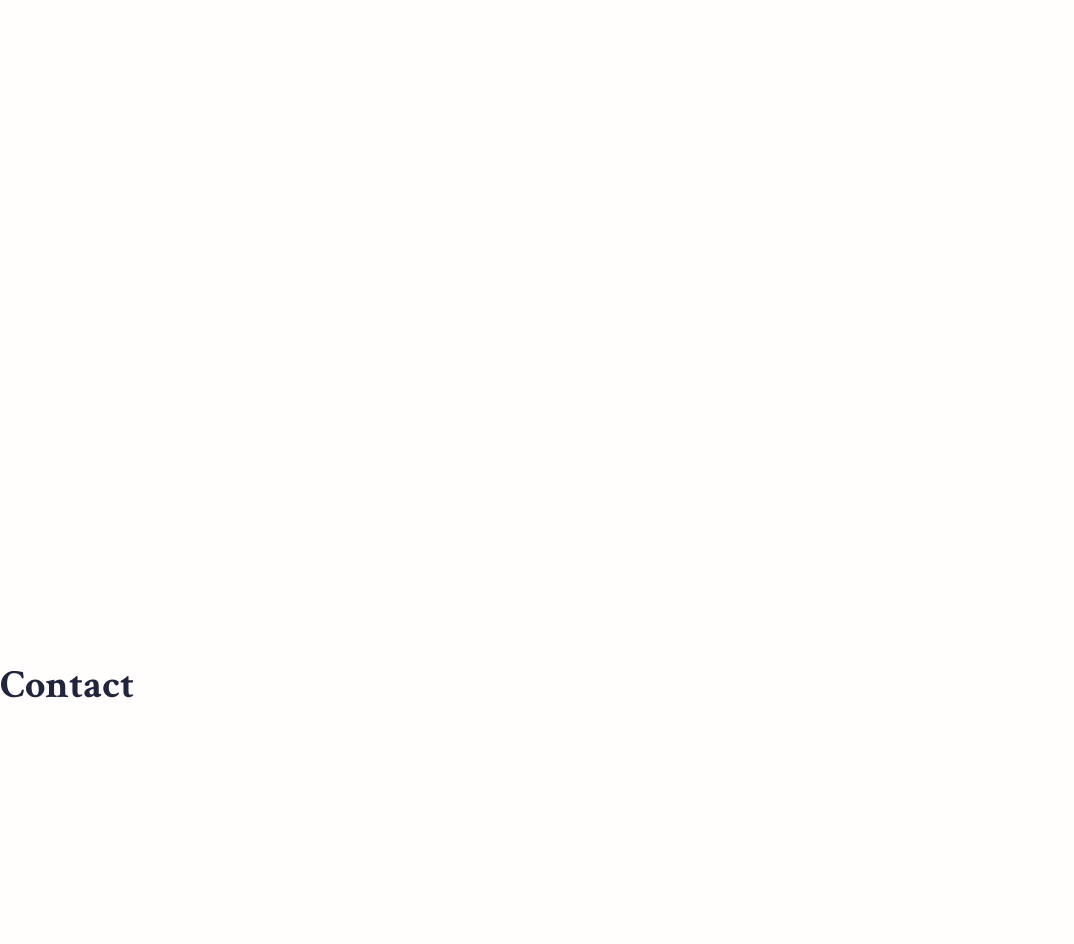
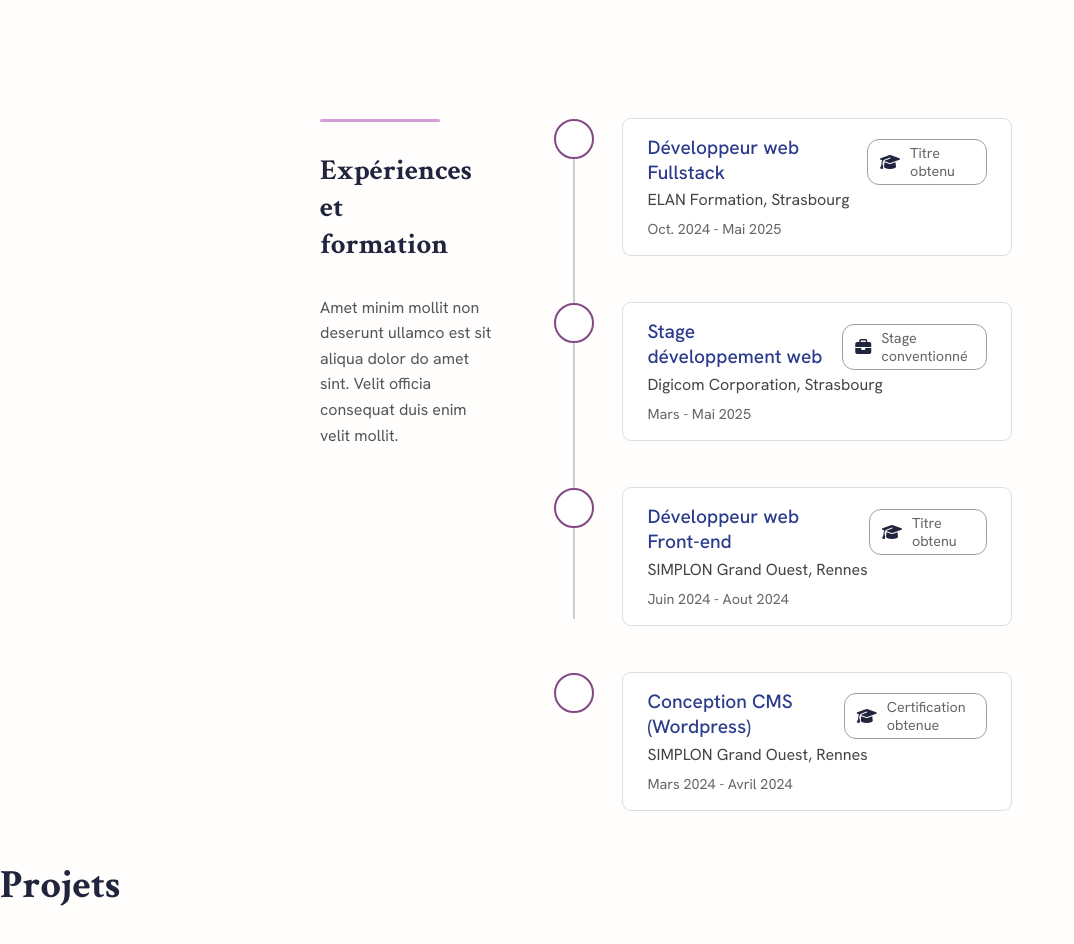
Before and after one commit to Estherlvn/ledlev-portfolio, a React (Vite) app: page / in a window 1280 px wide. Shown: the part 1460-2404 px from the top of the page, without its empty margins (0-1074 px from the left). Built offline with nearby package versions, Linux system fonts and the light colour scheme.

Commit message:
ExperienceSection

```diff
--- a/index.html
+++ b/index.html
@@ -4,8 +4,12 @@
     <meta charset="UTF-8" />
     <link rel="icon" type="image/svg+xml" href="/vite.svg" />
 
-    <!-- Icones CDN devicon -->
+    <!-- Icones via CDN -->
     <link rel="stylesheet" href="https://cdn.jsdelivr.net/gh/devicons/devicon@latest/devicon.min.css">
+    <link
+    rel="stylesheet"
+    href="https://cdnjs.cloudflare.com/ajax/libs/font-awesome/6.4.0/css/all.min.css"
+    />
 
     <!-- Google Fonts -->
     <!-- Crimson Text (pour titres) -->
--- a/src/App.css
+++ b/src/App.css
@@ -46,4 +46,10 @@ a:hover {
   text-decoration: underline;
 }
 
-/* Button */
+.header-line {
+  width: 120px;
+  height: 3px;
+  background-color: var(--third-color);
+  margin-bottom: 30px;
+  border-radius: 2px;
+}
--- a/src/App.jsx
+++ b/src/App.jsx
@@ -1,6 +1,7 @@
 import Navbar from './components/NavBar';
 import HeroSection from './components/HeroSection';
 import StackSection from './components/StackSection';
+import ExperienceSection from './components/ExperienceSection';
 import './App.css';
 
 function App() {
@@ -11,6 +12,7 @@ function App() {
       <HeroSection />
       </section>
       <StackSection />
+      <ExperienceSection />
       <section id="projects" style={{ height: '100vh' }}>
         <h1>Projets</h1>
       </section>
--- /dev/null
+++ b/src/components/ExperienceSection.css
@@ -0,0 +1,101 @@
+/* Conteneur principal */
+.experience-section {
+    display: flex;
+    flex-direction: row;
+    padding: 15rem 20rem;
+  }
+
+  /* Partie gauche avec le titre et description */
+  .experience-left {
+    flex: 1;
+  }
+
+  .experience-left h3 {
+    font-size: 1.8rem;
+    margin-bottom: 2rem;
+  }
+
+  .experience-left p {
+    font-size: 1rem;
+    color: #555;
+    line-height: 1.6;
+    width: 115%;
+  }
+
+  /* Partie droite avec la timeline */
+  .experience-right {
+    flex: 2;
+    position: relative;
+  }
+
+  /* Ligne verticale */
+  .timeline {
+    position: relative;
+    border-left: 2px solid #ccc;
+    height: 500px;
+    width: 90%;
+    margin-left: 100px;
+  }
+
+  /* Élément de la timeline */
+  .timeline-item {
+    position: relative;
+    margin-bottom: 3rem;
+  }
+
+  /* Point central */
+  .timeline-dot {
+    position: absolute;
+    left: -21px;
+    width: 40px;
+    height: 40px;
+    background-color: white;
+    border: 2px solid #814883;
+    border-radius: 50%;
+    z-index: 1;
+  }
+
+  /* Contenu de chaque carte */
+  .timeline-content {
+    margin-left: 3rem;
+    padding: 1rem 1.5rem;
+    background: #fff;
+    border-radius: 8px;
+    box-shadow: 0 0 0 1px #ddd;
+  }
+
+  .timeline-content h4 {
+    font-size: 1.2rem;
+    color: #2b3b8c;
+    margin-bottom: 0.3rem;
+    font-weight: 500;
+  }
+
+  .timeline-content p {
+    font-size: 1rem;
+    color: #444;
+    margin-bottom: 0.5rem;
+  }
+
+  .timeline-content span {
+    font-size: 0.9rem;
+    color: #666;
+  }
+
+  .badge {
+    display: flex;
+    align-items: center;
+    justify-content: flex-end;
+    padding: 4px 12px;
+    border-radius: 12px;
+    gap: 10px;
+    border: solid 1px #a0a0a0;
+    gap: 10px;
+  }
+
+  .content-header {
+    display: flex;
+    justify-content: space-between;
+    align-items: center;
+    gap: 1rem;
+  }
--- /dev/null
+++ b/src/components/ExperienceSection.jsx
@@ -0,0 +1,69 @@
+import './ExperienceSection.css';
+
+const experiences = [
+    {
+      badge: 'Titre obtenu',
+      icon: 'fa-solid fa-graduation-cap',
+      title: 'Développeur web Fullstack',
+      company: 'ELAN Formation, Strasbourg',
+      date: 'Oct. 2024 - Mai 2025'
+    },
+    {
+      badge: 'Stage conventionné',
+      icon: 'fa-solid fa-briefcase',
+      title: 'Stage développement web',
+      company: 'Digicom Corporation, Strasbourg',
+      date: 'Mars - Mai 2025'
+    },
+    {
+      badge: 'Titre obtenu',
+      icon: 'fa-solid fa-graduation-cap',
+      title: 'Développeur web Front-end',
+      company: 'SIMPLON Grand Ouest, Rennes',
+      date: 'Juin 2024 - Aout 2024'
+    },
+    {
+      badge: 'Certification obtenue',
+      icon: 'fa-solid fa-graduation-cap',
+      title: 'Conception CMS (Wordpress)',
+      company: 'SIMPLON Grand Ouest, Rennes',
+      date: 'Mars 2024 - Avril 2024'
+    }
+  ];
+
+
+const ExperienceSection = () => {
+  return (
+    <section className="experience-section" id="experience">
+      <div className="experience-left">
+      <div className="header-line"></div>
+        <h3>Expériences et formation</h3>
+        <p>Amet minim mollit non deserunt ullamco est sit aliqua dolor do amet sint. Velit officia consequat duis enim velit mollit.</p>
+      </div>
+
+      <div className="experience-right">
+        <div className="timeline">
+          {experiences.map((exp, index) => (
+            <div className="timeline-item" key={index}>
+              <div className="timeline-dot" />
+              <div className="timeline-content">
+  <div className="content-header">
+    <h4>{exp.title}</h4>
+    <div className="badge">
+      <i className={exp.icon}></i>
+      <span>{exp.badge}</span>
+    </div>
+  </div>
+  <p>{exp.company}</p>
+  <span>{exp.date}</span>
+</div>
+
+            </div>
+          ))}
+        </div>
+      </div>
+    </section>
+  );
+};
+
+export default ExperienceSection;
--- a/src/components/StackSection.css
+++ b/src/components/StackSection.css
@@ -10,14 +10,6 @@
   /* En-tête de la section */
   .stack-header {
     margin-bottom: 3rem;
-  }
-
-  .stack-line {
-    width: 10%;
-    height: 3px;
-    background-color: var(--third-color);
-    margin-bottom: 30px;
-    border-radius: 2px;
   }
 
   .stack-header h3 {
@@ -35,6 +27,7 @@
     display: flex;
     justify-content: center;
     gap: 2rem;
+    margin-top: 20px;
   }
 
   /* Une catégorie */
--- a/src/components/StackSection.jsx
+++ b/src/components/StackSection.jsx
@@ -11,7 +11,7 @@ const StackSection = () => {
   return (
     <section className="stack-section" id="stack">
       <div className="stack-header">
-        <div className="stack-line"></div>
+        <div className="header-line"></div>
         <h3>Stack Technique</h3>
         <p>
           Les langages et frameworks avec lesquels je travaille le plus, et les outils du quotidien.
```
